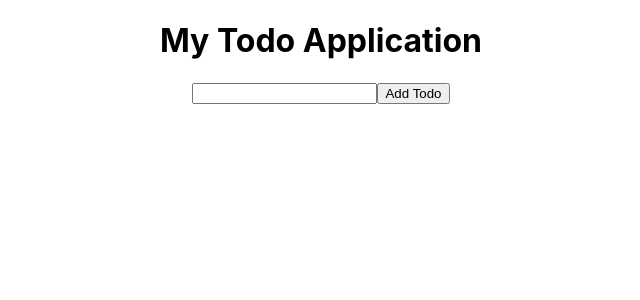
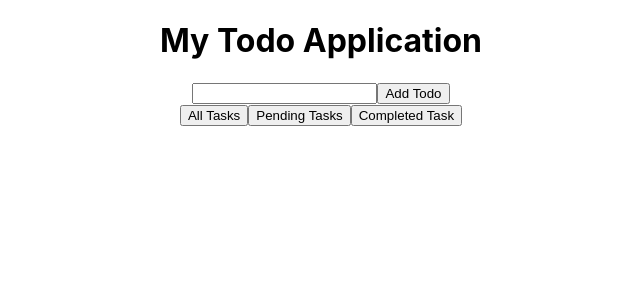
Before and after one commit to coder4affine/bashar_react_training, a React (Create React App) app: page / in a window 1280 px wide. Shown: the top 300 px of the page, without its empty margins (319-959 px from the left). Built offline with nearby package versions, Linux system fonts and the light colour scheme.

Commit message:
add todo is completed

```diff
--- a/src/screens/Todo/index.js
+++ b/src/screens/Todo/index.js
@@ -4,7 +4,8 @@ import PropTypes from "prop-types";
 class index extends Component {
   state = {
     todo: "",
-    todoList: []
+    todoList: [],
+    status: "all"
   };
 
   changeText = e => {
@@ -47,8 +48,12 @@ class index extends Component {
     });
   };
 
+  changeStatus = status => {
+    this.setState({ status });
+  };
+
   render() {
-    const { todo, todoList } = this.state;
+    const { todo, todoList, status } = this.state;
     return (
       <div>
         <h1>My Todo Application</h1>
@@ -61,9 +66,37 @@ class index extends Component {
           />
           <input type="submit" value="Add Todo" />
         </form>
+        <div>
+          <input
+            type="button"
+            value="All Tasks"
+            onClick={() => this.changeStatus("all")}
+          />
+          <input
+            type="button"
+            value="Pending Tasks"
+            onClick={() => this.changeStatus("pending")}
+          />
+          <input
+            type="button"
+            value="Completed Task"
+            onClick={() => this.changeStatus("completed")}
+          />
+        </div>
+        <div>
+          {todoList
+            .filter(x => {
+              switch (status) {
+                case "pending":
+                  return !x.isDone;
+                case "completed":
+                  return x.isDone;
 
-        <div>
-          {todoList.map(item => (
+                default:
+                  return true;
+              }
+            })
+            .map(item => (
               <div
                 key={item.id}
                 style={{
```
Lines whose indentation alone changed are shown as unchanged.
